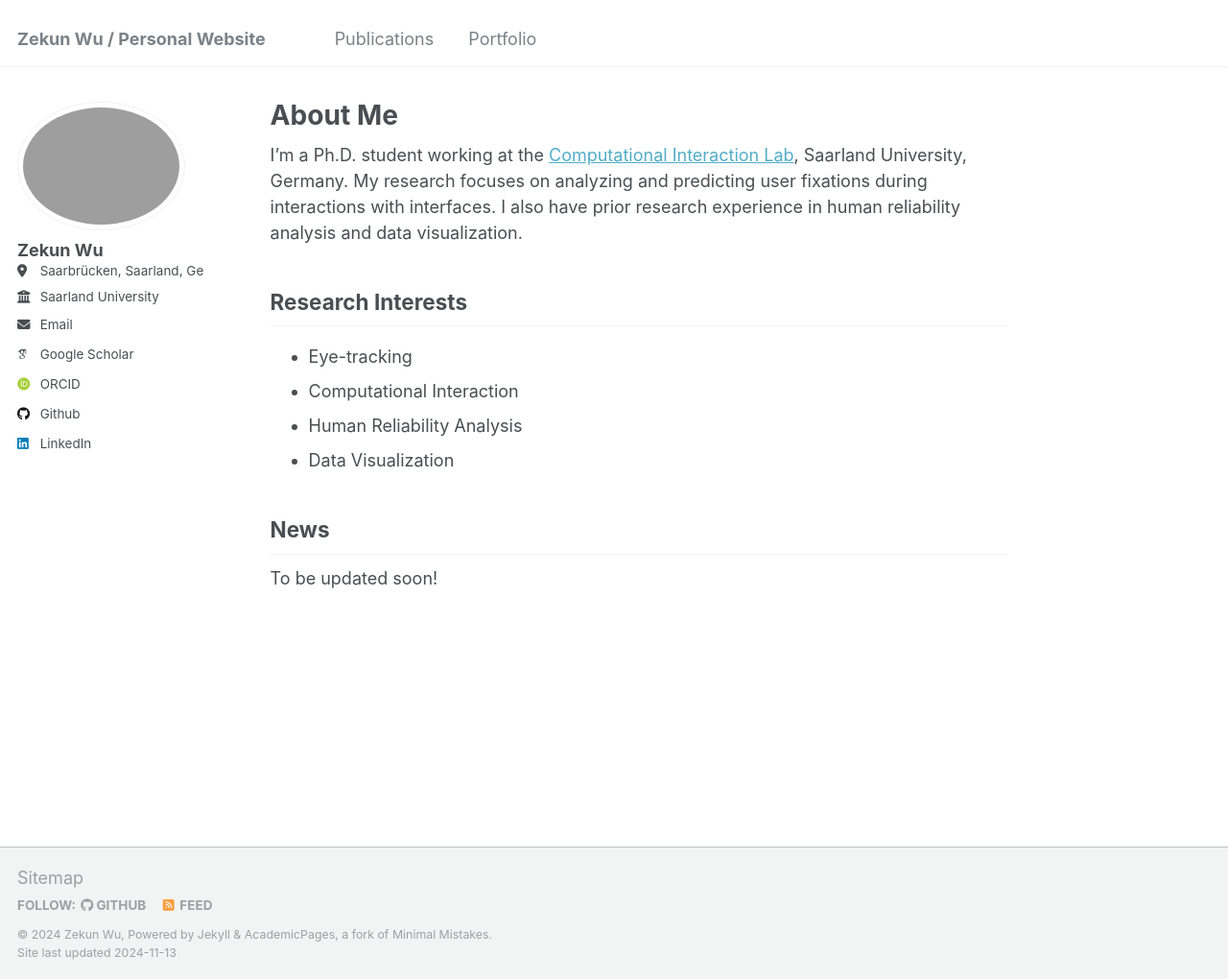
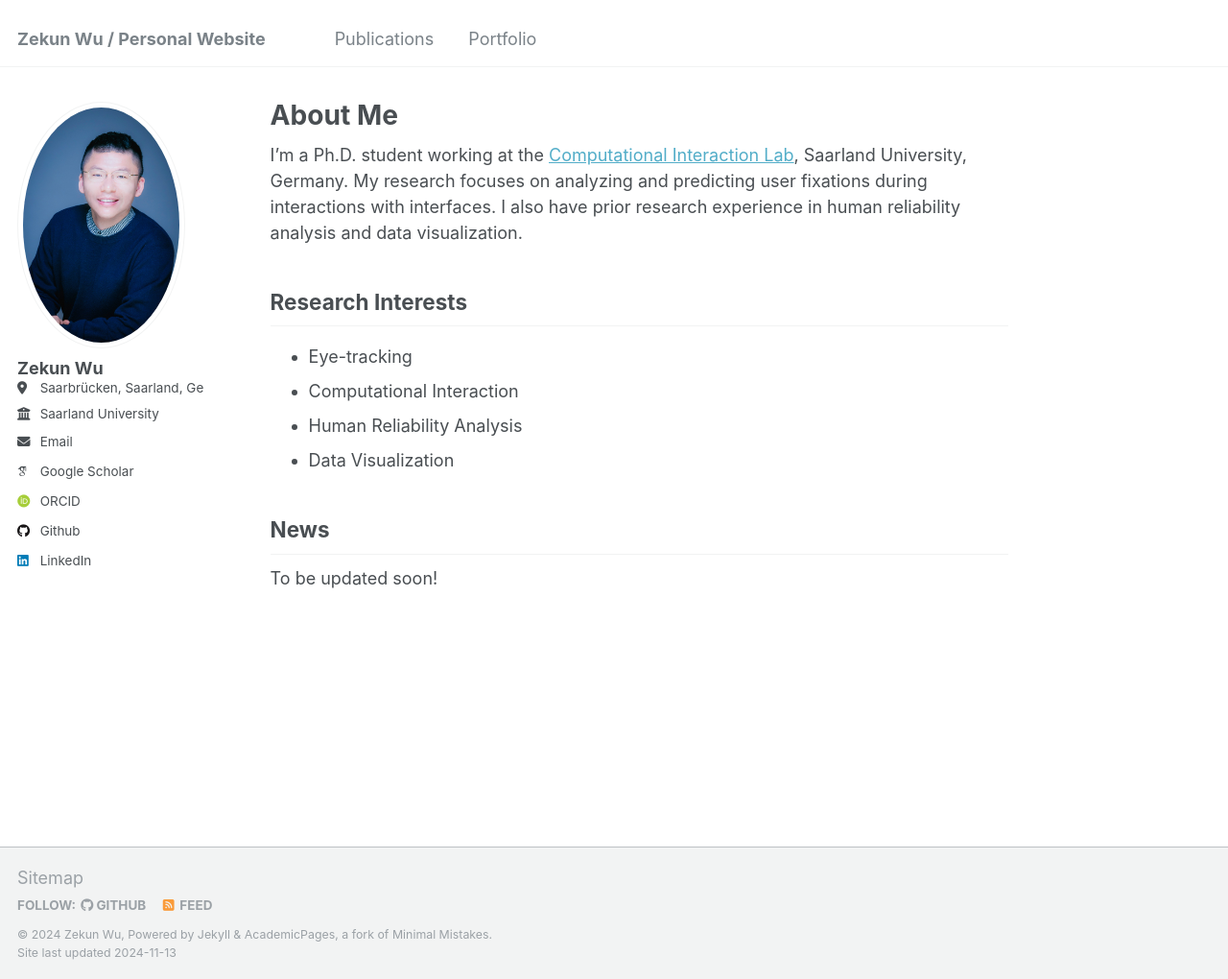
Before and after one commit to zekun-wu/zekun-wu.github.io, a Jekyll site: the page built from _pages/about.md, in a window 1280 px wide and 1020 px high. Shown: the whole window at 96% size. Built offline with Jekyll 4.4.1, drawn with Linux system fonts in a browser that asks for light colours; some web fonts are replaced.

Commit message:
Correct jpg

```diff
--- a/_config.yml
+++ b/_config.yml
@@ -21,7 +21,7 @@ repository               : "academicpages/academicpages.github.io"
 #               Additional customization can be done by editing /_includes/author-profile.html
 author:
   # Biographic information
-  avatar           : "Zekun Wu.png"
+  avatar           : "Zekun Wu.jpg"
   name             : "Zekun Wu"
   pronouns         : # example: "she/her"
   bio              : # example""
```
